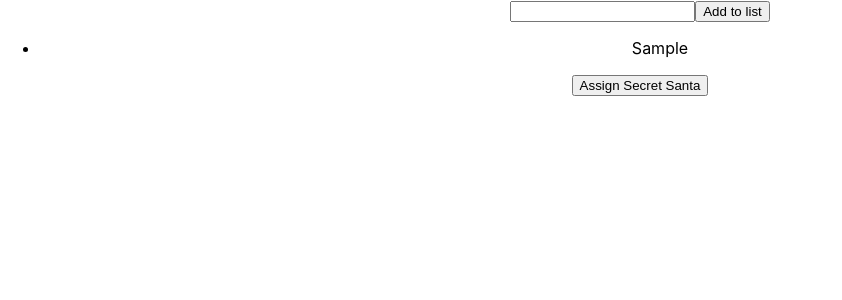
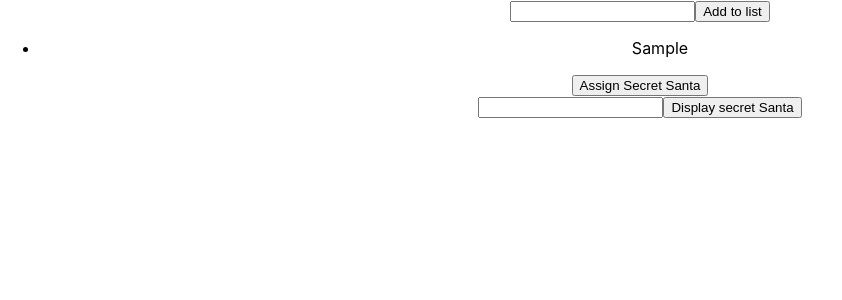
Before and after one commit to MariaTheCoder/random-santa, a React (Create React App) app: page / in a window 1280 px wide. Both pictures are taken after typing "Sample" into the empty fields and a click on the button "Add to list". Shown: the top 300 px of the page, without its empty margins (0-842 px from the left). Built offline with nearby package versions, Linux system fonts and the light colour scheme.

Commit message:
In the ListSecretSantas component, display an input field and a button. Upon button click, look for a match between the name typed into the input field and a participant. If no match is found, alert the user. If two matches are found, alert the user.

```diff
--- a/src/Components/ListSecretSantas.js
+++ b/src/Components/ListSecretSantas.js
@@ -1,4 +1,24 @@
+import { useState } from "react";
+
 export default function ListSecretSantas(props) {
+  const [name, setName] = useState("");
+
+  function findSecretSanta() {
+    let match = 0;
+
+    props.list.forEach((participant) => {
+      if (participant.name === name) match++;
+    });
+
+    if (match === 0) {
+      alert("No matches found");
+    }
+
+    if (match > 1) {
+      alert("Avoid giving participants the exact same names");
+    }
+  }
+
   const sortedList = props.list.sort((a, b) => {
     const nameA = a.name.toLowerCase();
     const nameB = b.name.toLowerCase();
@@ -13,5 +33,14 @@ export default function ListSecretSantas(props) {
   });
   console.log("sorted: ", sortedList);
 
-  return <div>{sortedList[0].secretSanta}</div>;
+  return (
+    <div>
+      <input
+        onKeyUp={(event) => {
+          setName(event.target.value);
+        }}
+      />
+      <button onClick={findSecretSanta}>Display secret Santa</button>
+    </div>
+  );
 }
```
